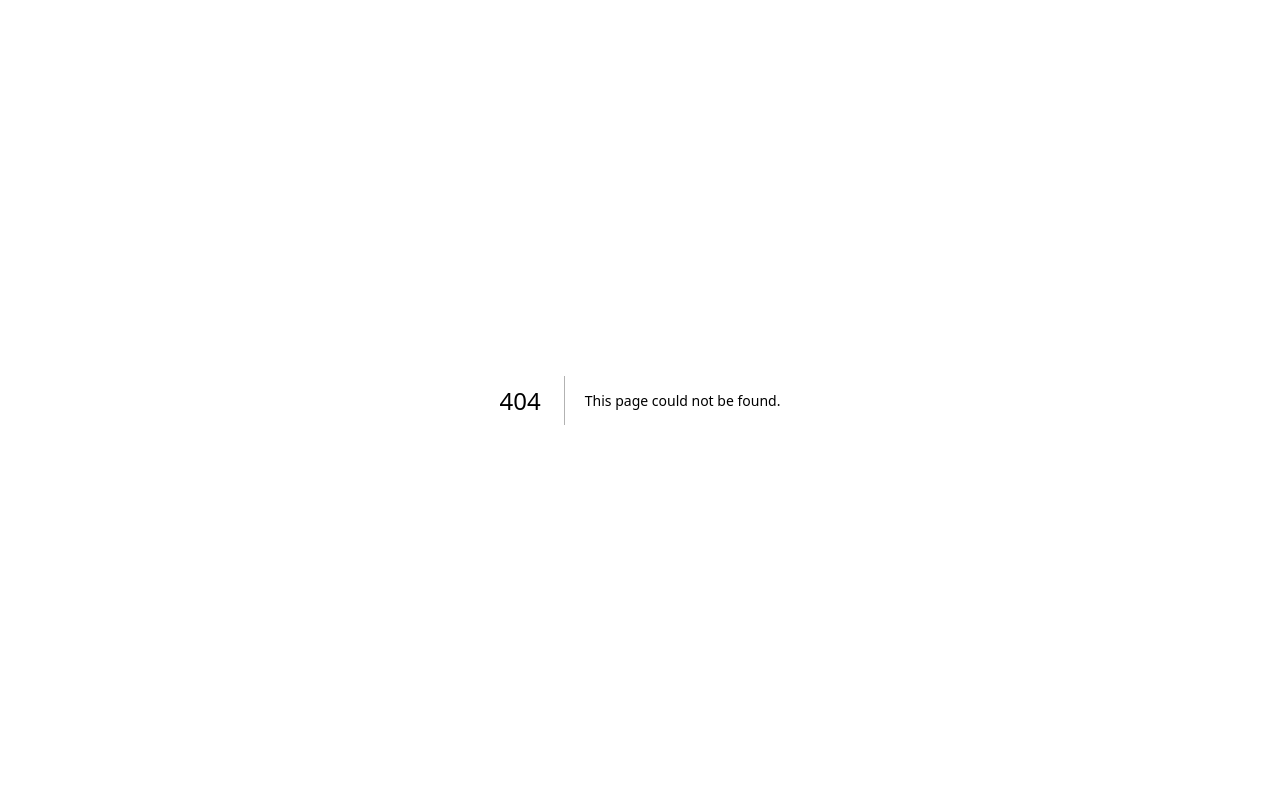
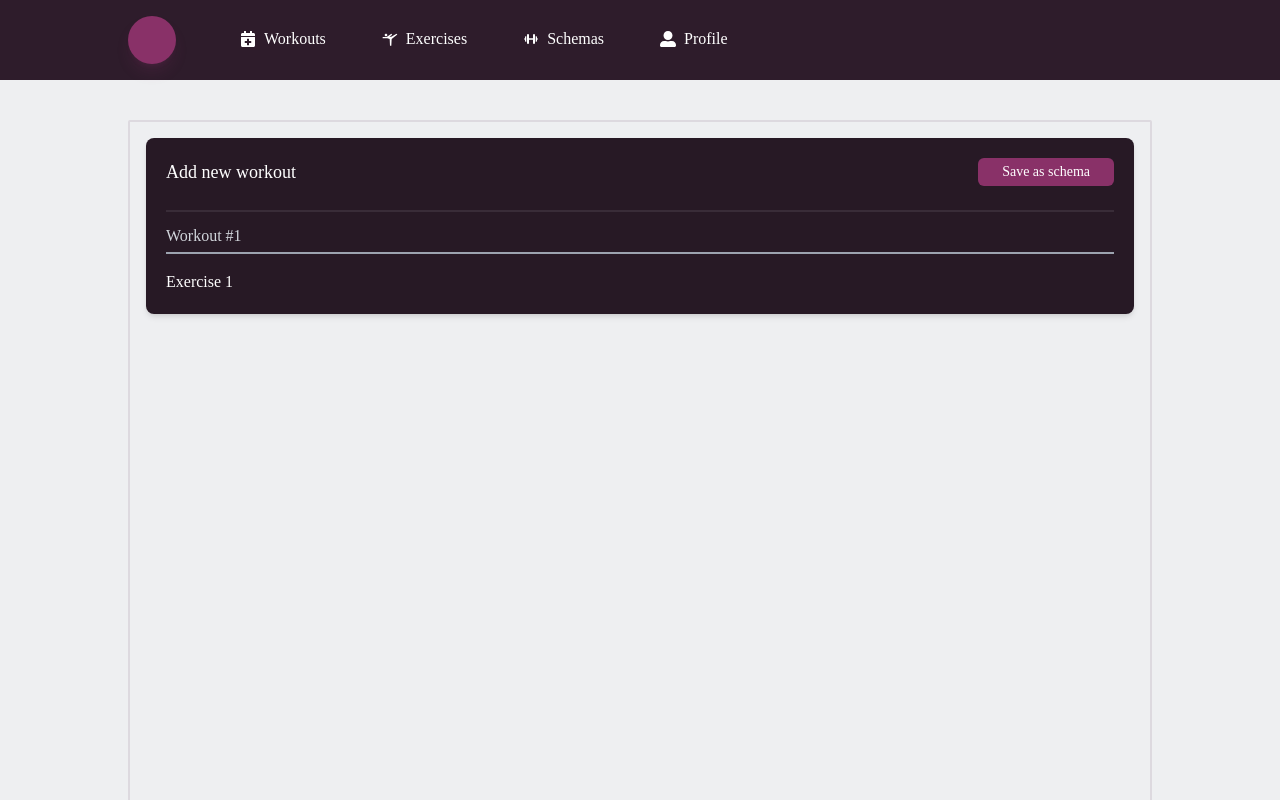
Before and after one commit to K-Sikora/gym-tracker-nextjs, a Next.js app in the folder gym-tracker/: page /add in a window 1280 px wide. Before the commit this address had no page. Shown: the top 800 px of the page. Built offline with nearby package versions, Linux system fonts and the light colour scheme; no server answers.

Commit message:
Small fixes

```diff
--- /dev/null
+++ b/gym-tracker/src/pages/add.js
@@ -0,0 +1,44 @@
+import Layout from "@/components/Layout";
+import Navbar from "@/components/Navbar";
+import React from "react";
+import { motion } from "framer-motion";
+import { FiChevronDown } from "react-icons/fi";
+const add = () => {
+  return (
+    <div className="md:pb-8">
+      <Navbar />
+      <Layout>
+        <motion.div
+          initial={{ opacity: 0 }}
+          animate={{ opacity: 1 }}
+          exit={{ opacity: 0 }}
+          transition={{ duration: 1 }}
+          className="min-h-screen md:border-2 rounded-sm md:py-4 md:mt-10 border-secondary/10"
+        >
+          <div className="w-full md:px-4  text-white">
+            <div className="bg-[#271925] md:rounded-lg border-b-2  border-primary/20  md:border-none shadow-md shadow-black/10 p-4 py-7 md:p-5">
+              <div className="flex items-center justify-between pb-4">
+                <h2 className="text-lg font-medium">Add new workout</h2>
+
+                <button className="bg-primary px-6 py-1 rounded-md font-medium text-sm">
+                  Save as schema
+                </button>
+              </div>
+              <div className="mt-2 pt-2 md:border-t-2 gap-4 flex flex-col md:border-gray-300/10">
+                <input
+                  placeholder="Workout #1"
+                  className="bg-transparent placeholder:text-gray-300 text-base border-b-2 duration-300 outline-none font-medium border-gray-400 focus:outline-none focus:border-accent py-1"
+                ></input>
+                <div className="flex flex-col">
+                  <span>Exercise 1</span>
+                </div>
+              </div>
+            </div>
+          </div>
+        </motion.div>
+      </Layout>
+    </div>
+  );
+};
+
+export default add;
```
